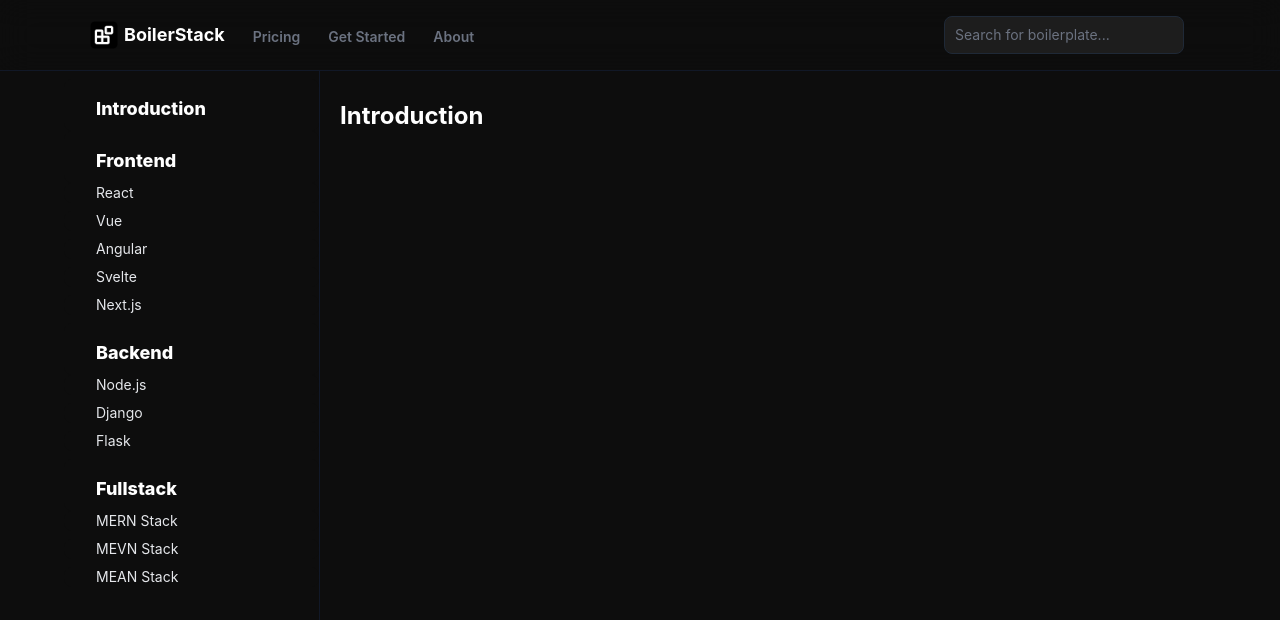
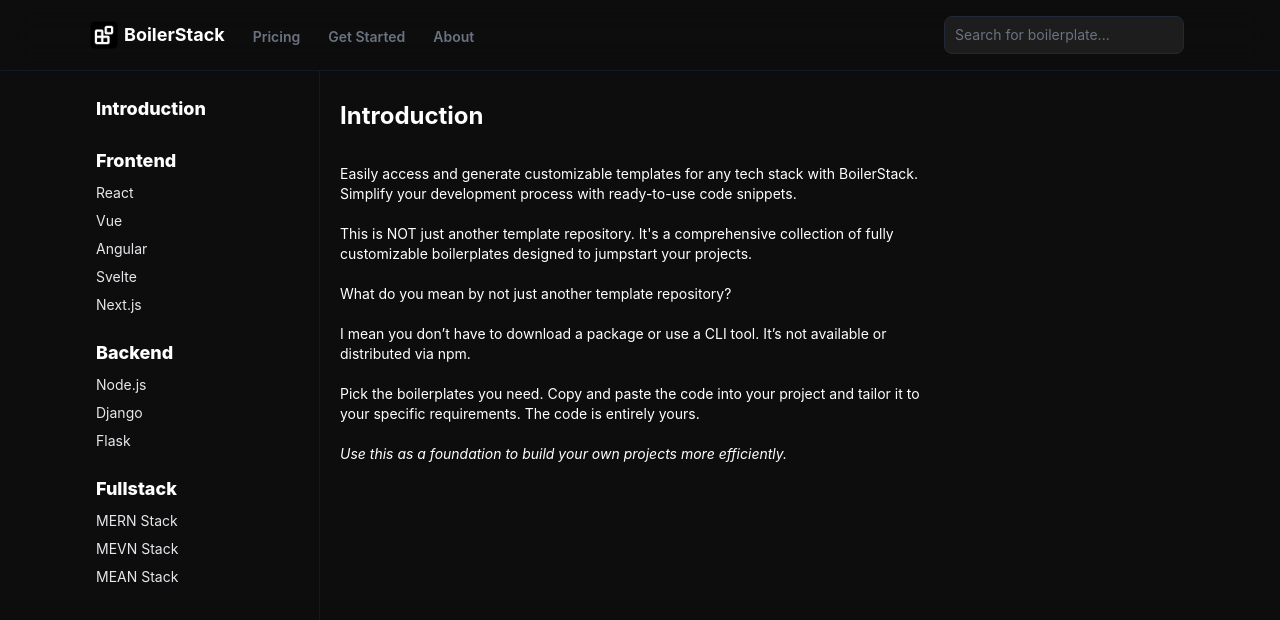
Before and after one commit to yashmandi/boilerstack, a React (Vite) app: page /docs in a window 1280 px wide. Shown: the top 620 px of the page. Built offline with nearby package versions, Linux system fonts and the light colour scheme; a web font is replaced by a local one.

Commit message:
docs page content

```diff
--- a/src/pages/Intro.jsx
+++ b/src/pages/Intro.jsx
@@ -1,11 +1,45 @@
-import React from 'react'
+import React from "react";
 
 const Intro = () => {
   return (
-    <div >
-      <h1 className='text-white font-bold text-2xl'>Introduction</h1>
+    <div>
+      <h1 className="text-white font-bold text-2xl">Introduction</h1>
+      <div className="text-white mt-8 text-sm">
+        <p>
+          Easily access and generate customizable templates for any tech stack
+          with BoilerStack. Simplify your development process with ready-to-use
+          code snippets.
+        </p>
+        <br />
+        <p>
+          This is NOT just another template repository. It's a comprehensive
+          collection of fully customizable boilerplates designed to jumpstart
+          your projects.
+        </p>
+        <br />
+
+        <p>What do you mean by not just another template repository?</p>
+        <br />
+
+        <p>
+          I mean you don’t have to download a package or use a CLI tool. It’s
+          not available or distributed via npm.
+        </p>
+        <br />
+
+        <p>
+          Pick the boilerplates you need. Copy and paste the code into your
+          project and tailor it to your specific requirements. The code is
+          entirely yours.
+        </p>
+        <br />
+
+        <p className="italic">
+          Use this as a foundation to build your own projects more efficiently.
+        </p>
+      </div>
     </div>
-  )
-}
+  );
+};
 
-export default Intro
+export default Intro;
--- a/src/pages/Stack.jsx
+++ b/src/pages/Stack.jsx
@@ -8,7 +8,7 @@
     <div className="relative">
       <NavbarComponent />
       <Sidebar />
-      <div className="absolute top-20 left-80 z-10 bg-lightblue p-5">
+      <div className="absolute top-20 left-80 right-80 z-10 bg-lightblue p-5">
         <Intro />
       </div>
     </div>
```
